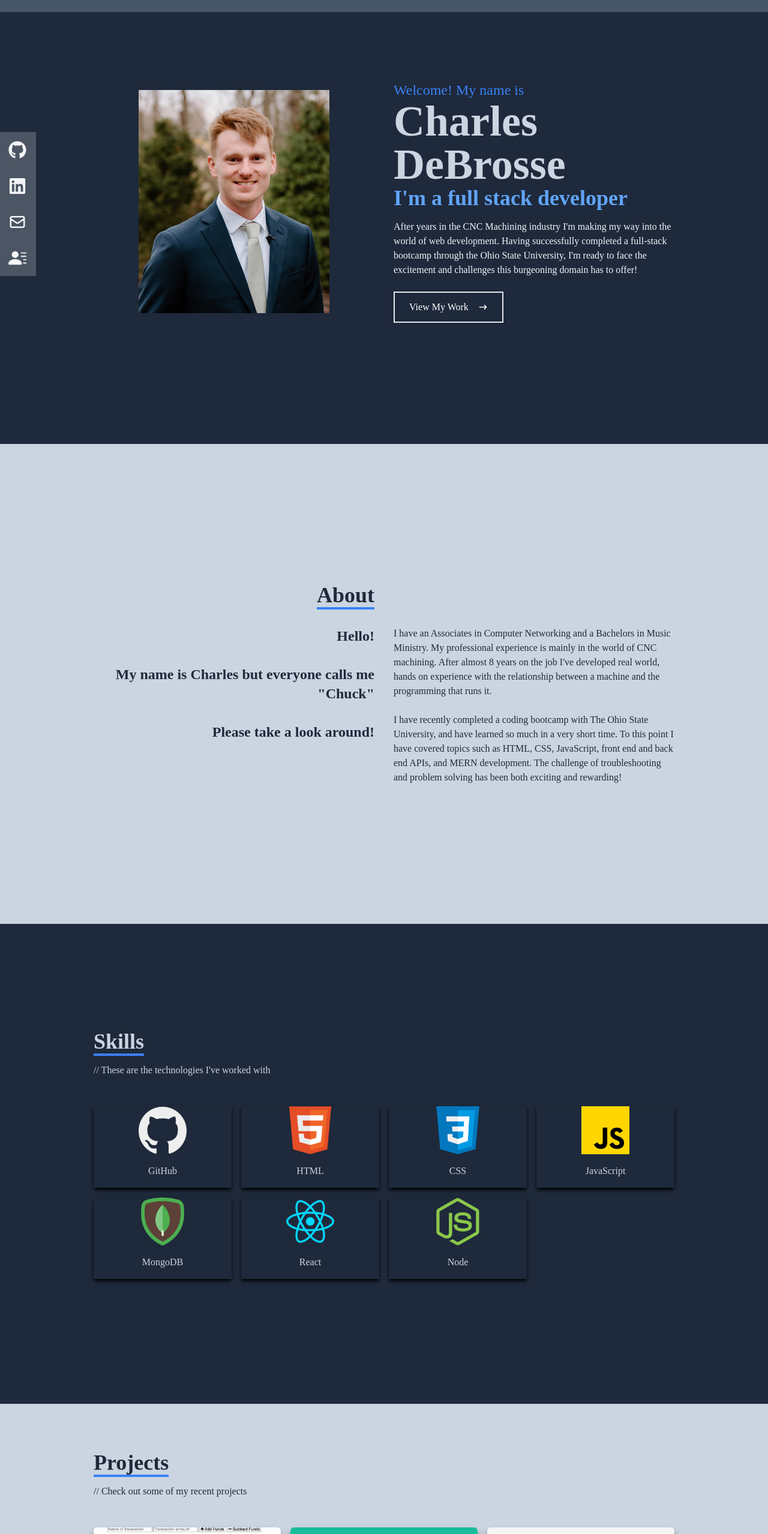
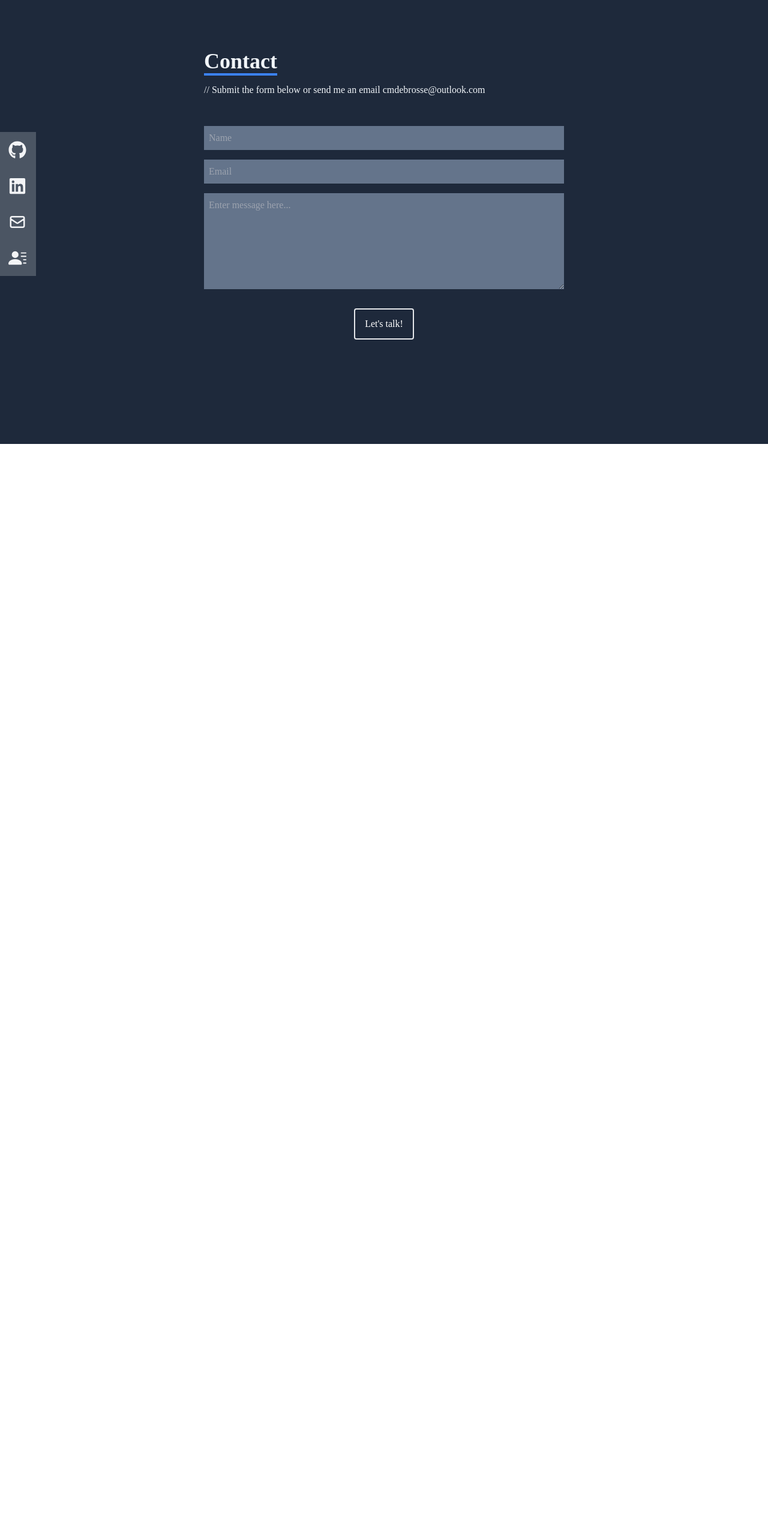
Before and after one commit to cmdebrosse/debrosse-portfolio, a React (Create React App) app: page /contact in a window 1280 px wide. Shown: the part 60-2617 px from the top of the page at 60% size. After the commit the page ends 800 px from the top, so only its background shows below. Built offline with nearby package versions, Linux system fonts and the light colour scheme.

Commit message:
multi-page edit

```diff
--- a/package.json
+++ b/package.json
@@ -15,6 +15,7 @@
     "react": "^17.0.2",
     "react-dom": "^17.0.2",
     "react-icons": "^4.3.1",
+    "react-router-dom": "^6.3.0",
     "react-scripts": "5.0.0",
     "react-scroll": "^1.8.6",
     "tailwindcss": "^3.0.23",
--- a/src/App.js
+++ b/src/App.js
@@ -1,21 +1,31 @@
-import { BsSkipEndFill } from "react-icons/bs";
+// import { BsSkipEndFill } from "react-icons/bs";
 import About from "./components/About";
 import Contact from "./components/Contact";
 import Home from "./components/Home";
 import Navbar from "./components/Navbar";
 import Projects from "./components/Projects";
 import Skills from "./components/Skills";
+import { Routes, Route } from "react-router-dom";
 
 function App() {
   return (
-    <div>
+    <>
       <Navbar />
+      <Routes>
+        <Route path="/" element={<Home />} />
+        <Route path="/about" element={<About />} />
+        <Route path="/skills" element={<Skills />} />
+        <Route path="/projects" element={<Projects />} />
+        <Route path="/contact" element={<Contact />} />
+      </Routes>
+
+      {/* Single page scrolling site
       <Home />
       <About />
       <Skills />
       <Projects />
-      <Contact />
-    </div>
+      <Contact /> */}
+    </>
   );
 }
 
--- a/src/components/Home.jsx
+++ b/src/components/Home.jsx
@@ -1,7 +1,7 @@
 import React from "react";
 import ProfilePic from "../assets/profilepic.jpg";
 import { HiArrowNarrowRight } from "react-icons/hi";
-import { Link } from "react-scroll";
+// import { Link } from "react-scroll";
 
 const Home = () => {
   return (
@@ -9,9 +9,9 @@ const Home = () => {
       {/* Container */}
       <div className="flex flex-col justify-center items-center w-full h-full">
         <div className="max-w-[1000px] w-full grid md:grid-cols-2 gap-8 px-4">
-          <div>
+          <div className="mt-[60px]">
             <img
-              className="max-w-[350px] p-4 mx-auto my-auto rounded"
+              className="max-w-[350px] p-4 mx-auto rounded"
               src={ProfilePic}
               alt="Profile picture"
             />
@@ -32,14 +32,14 @@ const Home = () => {
               to offer!
             </p>
             <div>
-              <Link to="projects" smooth={true} duration={500}>
+              <a href="/projects">
                 <button className="text-white group border-2 px-6 py-3 my-2 flex items-center hover:bg-blue-400 hover:border-blue-400">
                   View My Work
                   <span className="group-hover:rotate-90 duration-300">
                     <HiArrowNarrowRight className="ml-4" />
                   </span>
                 </button>
-              </Link>
+              </a>
             </div>
           </div>
         </div>
--- a/src/components/Navbar.jsx
+++ b/src/components/Navbar.jsx
@@ -2,42 +2,32 @@ import React, { useState } from "react";
 import { FaBars, FaTimes, FaGithub, FaLinkedin } from "react-icons/fa";
 import { HiOutlineMail } from "react-icons/hi";
 import { BsFillPersonLinesFill } from "react-icons/bs";
-import { Link } from "react-scroll";
+// import { Link } from "react-scroll";
 
 const Navbar = () => {
   const [nav, setNav] = useState(false);
   const handleClick = () => setNav(!nav);
 
   return (
-    <div className="fixed w-full h-[80px] flex justify-between items-center px-4 bg-slate-600 text-gray-100">
+    <div className="fixed w-full h-[60px] flex justify-between items-center px-4 bg-slate-600 text-gray-100">
       <h1>Charles DeBrosse</h1>
 
       {/* Menu */}
       <ul className="hidden md:flex">
         <li>
-          <Link to="home" smooth={true} duration={500}>
-            Home
-          </Link>
+          <a href="/">Home</a>
         </li>
         <li>
-          <Link to="about" smooth={true} duration={500}>
-            About
-          </Link>
+          <a href="/about">About</a>
         </li>
         <li>
-          <Link to="skills" smooth={true} duration={500}>
-            Skills
-          </Link>
+          <a href="/skills">Skills</a>
         </li>
         <li>
-          <Link to="projects" smooth={true} duration={500}>
-            Projects
-          </Link>
+          <a href="/projects">Projects</a>
         </li>
         <li>
-          <Link to="contact" smooth={true} duration={500}>
-            Contact
-          </Link>
+          <a href="/contact">Contact</a>
         </li>
       </ul>
 
@@ -55,38 +45,19 @@ const Navbar = () => {
         }
       >
         <li className="py-6 text-4xl">
-          <Link onClick={handleClick} to="home" smooth={true} duration={500}>
-            Home
-          </Link>
+          <a href="/">Home</a>
         </li>
         <li className="py-6 text-4xl">
-          {""}
-          <Link onClick={handleClick} to="about" smooth={true} duration={500}>
-            About
-          </Link>
+          <a href="/about">About</a>
         </li>
         <li className="py-6 text-4xl">
-          {""}
-          <Link onClick={handleClick} to="skills" smooth={true} duration={500}>
-            Skills
-          </Link>
+          <a href="/skills">Skills</a>
         </li>
         <li className="py-6 text-4xl">
-          {""}
-          <Link
-            onClick={handleClick}
-            to="projects"
-            smooth={true}
-            duration={500}
-          >
-            Projects
-          </Link>
+          <a href="/projects">Projects</a>
         </li>
         <li className="py-6 text-4xl">
-          {""}
-          <Link onClick={handleClick} to="contact" smooth={true} duration={500}>
-            Contact
-          </Link>
+          <a href="/contact">Contact</a>
         </li>
       </ul>
 
--- a/src/components/Projects.jsx
+++ b/src/components/Projects.jsx
@@ -6,6 +6,7 @@ import PasswordGenerator from "../assets/password-generator.png";
 import OfflineBudgeter from "../assets/offline-budgeter.png";
 import TeamHTMLGenerator from "../assets/team-html-generator.png";
 import WorkdayScheduler from "../assets/work-day-scheduler.png";
+import CuriousTraveler from "../assets/curious-traveler.png";
 
 const Projects = () => {
   return (
@@ -16,7 +17,7 @@ const Projects = () => {
       {/* Container */}
       <div className="max-w-[1000px] mx-auto p-4 flex flex-col justify-center w-full h-full">
         {/* Heading */}
-        <div className="pb-8">
+        <div className="mt-[90px] pb-8">
           <p className="text-4xl font-bold inline border-b-4 border-blue-500">
             Projects
           </p>
@@ -24,6 +25,31 @@ const Projects = () => {
         </div>
 
         <div className="grid sm:grid-cols-2 md:grid-cols-3 gap-4">
+          {/* Curious Traveler Card */}
+          <div
+            style={{ backgroundImage: `url(${CuriousTraveler})` }}
+            className="shadow-lg shadow-black group container rounded-md flex justify-center items-center mx-auto content-div"
+          >
+            {/* Hover effect */}
+            <div className="opacity-0 group-hover:opacity-100 duration-500">
+              <span className="text-2xl font-bold text-white tracking-wider">
+                Full-Stack Application
+              </span>
+              <div className="pt-8 text-center">
+                <a href="https://curious-traveler.herokuapp.com/">
+                  <button className="text-center rounded-lg px-4 py-3 m-2 bg-white text-slate-800 font-bold text-lg hover:bg-indigo-300 duration-300">
+                    Demo
+                  </button>
+                </a>
+                <a href="https://github.com/cmdebrosse/curious-traveler">
+                  <button className="text-center rounded-lg px-4 py-3 m-2 bg-white text-slate-900 font-bold text-lg hover:bg-blue-300">
+                    Code
+                  </button>
+                </a>
+              </div>
+            </div>
+          </div>
+
           {/* Offline Budget Card */}
           <div
             style={{ backgroundImage: `url(${OfflineBudgeter})` }}
--- a/src/components/Skills.jsx
+++ b/src/components/Skills.jsx
@@ -13,7 +13,7 @@ const Skills = () => {
     <div name="skills" className="w-full h-screen bg-slate-800 text-slate-300">
       {/* Container */}
       <div className="max-w-[1000px] mx-auto p-4 flex flex-col justify-center w-full h-full">
-        <div>
+        <div className="mt-[90px]">
           <p className="text-4xl font-bold inline border-b-4 border-blue-500">
             Skills
           </p>
--- a/src/index.js
+++ b/src/index.js
@@ -2,10 +2,11 @@ import React from "react";
 import ReactDOM from "react-dom";
 import "./index.css";
 import App from "./App";
+import { BrowserRouter } from "react-router-dom";
 
 ReactDOM.render(
-  <React.StrictMode>
+  <BrowserRouter>
     <App />
-  </React.StrictMode>,
+  </BrowserRouter>,
   document.getElementById("root")
 );
```
Also changed, not shown: 2 other files (tests, documents, lock files or other folders).
